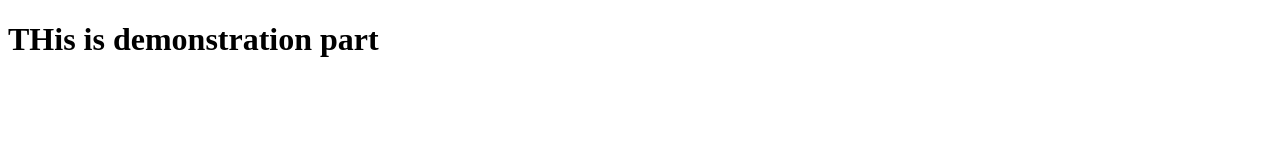
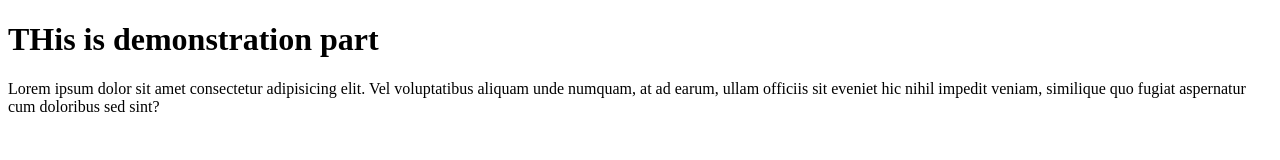
Before and after one commit to binayakedem/demonstration, a plain HTML site: page index.html in a window 1280 px wide. Drawn offline with Linux system fonts and the light colour scheme.

Commit message:
after changing in branch by adding paragraph

```diff
--- a/index.html
+++ b/index.html
@@ -7,5 +7,6 @@
 </head>
 <body>
     <h1>THis is demonstration part </h1>
+    <p>Lorem ipsum dolor sit amet consectetur adipisicing elit. Vel voluptatibus aliquam unde numquam, at ad earum, ullam officiis sit eveniet hic nihil impedit veniam, similique quo fugiat aspernatur cum doloribus sed sint?</p>
 </body>
 </html>
```
